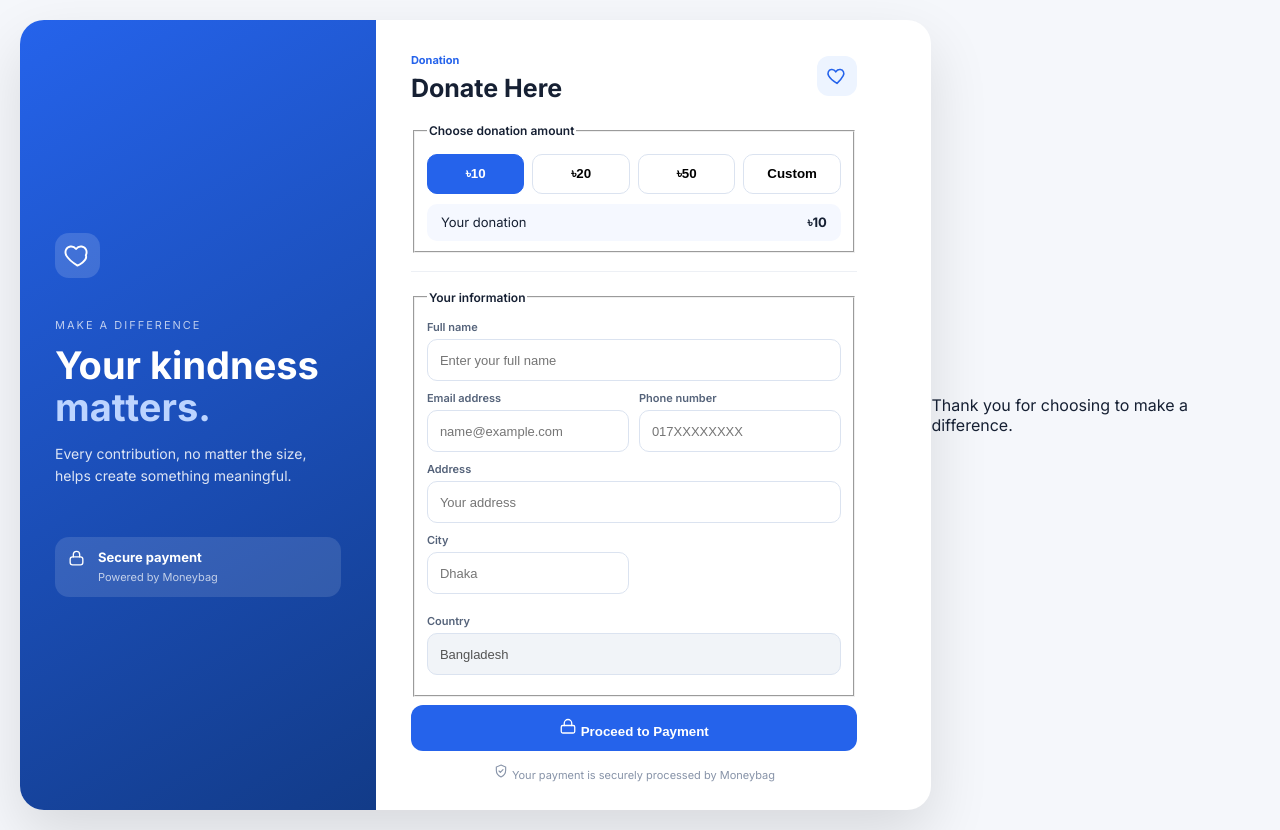
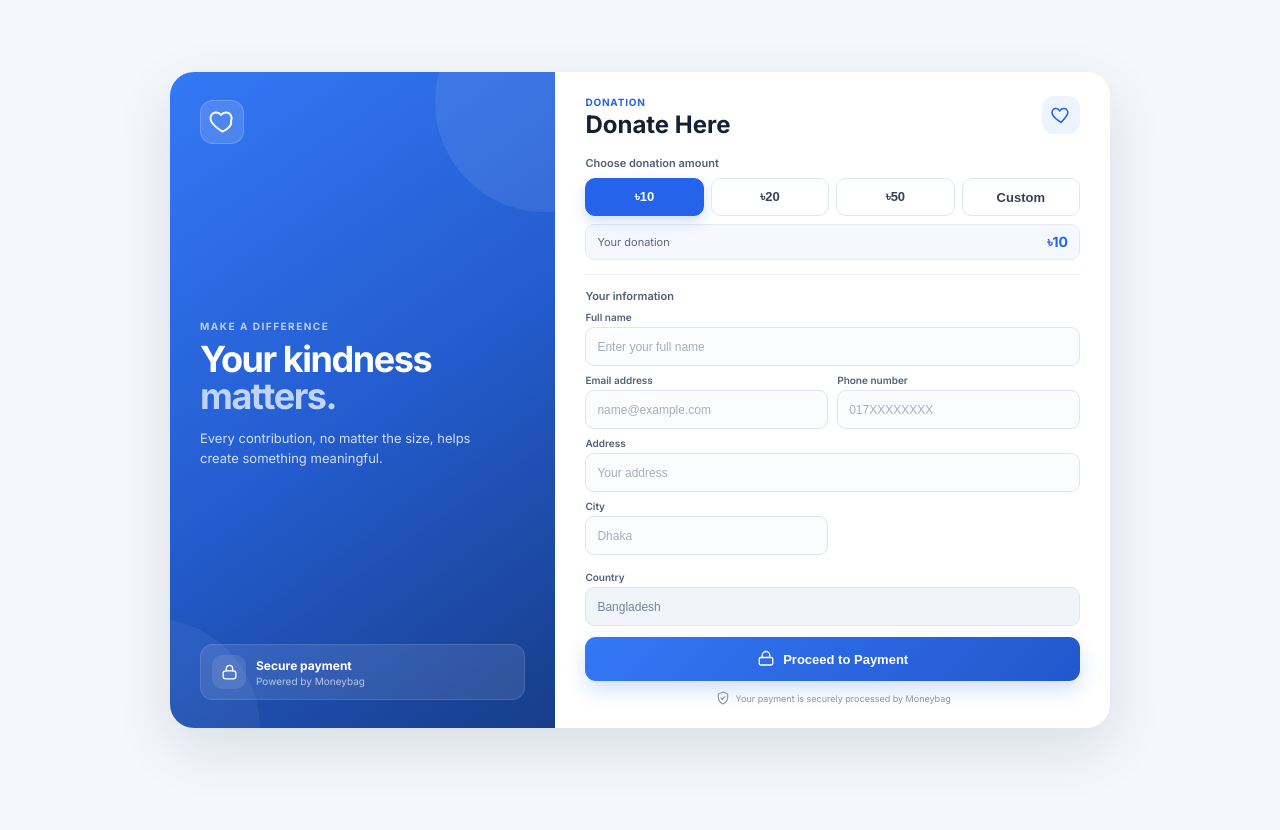
Before and after one commit to mdhasibulhasann/donation-website, a plain HTML site: page index.html in a window 1280 px wide. Both pictures are taken after a click on the radio button "৳10". After the commit the page ends 800 px from the top, so only its background shows below. Drawn offline with Linux system fonts and the light colour scheme.

Commit message:
Update style.css

```diff
--- a/style.css
+++ b/style.css
@@ -2,352 +2,567 @@
   box-sizing:border-box;
 }
 
+html,
 body{
   margin:0;
-  min-height:100vh;
-  background:#f5f7fb;
+  width:100%;
+  min-height:100%;
   font-family:'Inter',sans-serif;
-  color:#162033;
+  background:#f4f7fb;
+  color:#172033;
 }
 
+body{
+  overflow-x:hidden;
+}
 
 .page{
+  width:100%;
   min-height:100vh;
   display:flex;
+  flex-direction:column;
+  align-items:center;
   justify-content:center;
-  align-items:center;
-  padding:20px;
+  padding:12px 18px;
 }
 
-
 .donation-shell{
-  width:950px;
-  max-width:100%;
+  width:min(940px,100%);
+  min-height:610px;
   display:grid;
-  grid-template-columns:0.9fr 1.1fr;
-  background:white;
+  grid-template-columns:.82fr 1.18fr;
+  background:#fff;
   border-radius:24px;
   overflow:hidden;
-  box-shadow:0 25px 60px rgba(0,0,0,.12);
+  box-shadow:0 20px 55px rgba(26,47,84,.12);
 }
 
-
-/* LEFT */
+/* LEFT SIDE */
 
 .donation-info{
-  background:linear-gradient(150deg,#2563eb,#123b88);
-  color:white;
-  padding:35px;
+  position:relative;
+  padding:28px 30px;
   display:flex;
   flex-direction:column;
-  justify-content:center;
+  justify-content:space-between;
+  background:
+    linear-gradient(145deg,#3478f6 0%,#245dd0 50%,#173d89 100%);
+  color:#fff;
+  overflow:hidden;
 }
 
+.donation-info::before{
+  content:"";
+  position:absolute;
+  width:220px;
+  height:220px;
+  border-radius:50%;
+  right:-100px;
+  top:-80px;
+  background:rgba(255,255,255,.08);
+}
+
+.donation-info::after{
+  content:"";
+  position:absolute;
+  width:220px;
+  height:220px;
+  border-radius:50%;
+  left:-130px;
+  bottom:-110px;
+  background:rgba(255,255,255,.05);
+}
 
 .brand-icon{
-  width:45px;
-  height:45px;
-  border-radius:14px;
-  background:rgba(255,255,255,.15);
+  position:relative;
+  z-index:1;
+  width:44px;
+  height:44px;
   display:flex;
+  align-items:center;
   justify-content:center;
-  align-items:center;
+  border-radius:13px;
+  background:rgba(255,255,255,.14);
+  border:1px solid rgba(255,255,255,.18);
 }
 
-
 .info-content{
-  margin:35px 0;
+  position:relative;
+  z-index:1;
+  margin:20px 0;
 }
 
-
 .eyebrow{
-  font-size:11px;
-  letter-spacing:2px;
-  opacity:.7;
+  display:block;
+  margin-bottom:9px;
+  font-size:10px;
+  font-weight:700;
+  letter-spacing:.15em;
+  color:rgba(255,255,255,.68);
 }
 
-
 .info-content h1{
-  font-size:38px;
-  line-height:1.1;
-  margin:12px 0;
+  margin:0 0 12px;
+  font-size:36px;
+  line-height:1.05;
+  letter-spacing:-.04em;
 }
 
-
 .info-content h1 span{
-  color:#bcd4ff;
+  display:block;
+  color:#bfd5ff;
 }
 
-
 .info-content p{
-  font-size:14px;
-  line-height:1.6;
-  opacity:.85;
+  max-width:290px;
+  margin:0;
+  font-size:13px;
+  line-height:1.55;
+  color:rgba(255,255,255,.8);
 }
 
-
 .secure-box{
+  position:relative;
+  z-index:1;
   display:flex;
-  gap:12px;
-  padding:12px;
-  border-radius:14px;
-  background:rgba(255,255,255,.12);
+  align-items:center;
+  gap:10px;
+  padding:10px 11px;
+  border-radius:13px;
+  background:rgba(255,255,255,.1);
+  border:1px solid rgba(255,255,255,.12);
 }
 
+.secure-icon{
+  width:34px;
+  height:34px;
+  display:flex;
+  align-items:center;
+  justify-content:center;
+  border-radius:10px;
+  background:rgba(255,255,255,.1);
+}
 
 .secure-box strong{
   display:block;
-  font-size:13px;
+  font-size:12px;
 }
 
-
 .secure-box span{
-  font-size:11px;
-  opacity:.7;
+  display:block;
+  margin-top:2px;
+  font-size:10px;
+  color:rgba(255,255,255,.65);
 }
 
-
-/* RIGHT CARD */
+/* RIGHT SIDE */
 
 .donation-card{
-  padding:28px 35px;
+  padding:24px 30px 22px;
+  background:#fff;
 }
-
 
 .card-header{
   display:flex;
   justify-content:space-between;
-  align-items:center;
-  margin-bottom:20px;
+  align-items:flex-start;
+  margin-bottom:18px;
 }
 
-
 .card-label{
+  display:block;
+  margin-bottom:4px;
+  font-size:10px;
+  font-weight:700;
+  letter-spacing:.08em;
+  text-transform:uppercase;
   color:#2563eb;
-  font-size:11px;
-  font-weight:700;
 }
 
-
 .card-header h2{
-  margin:5px 0 0;
-  font-size:25px;
+  margin:0;
+  font-size:24px;
+  line-height:1.1;
+  color:#142033;
 }
 
-
 .heart{
-  width:40px;
-  height:40px;
-  border-radius:12px;
-  background:#edf4ff;
-  color:#2563eb;
+  width:38px;
+  height:38px;
   display:flex;
   align-items:center;
   justify-content:center;
+  border-radius:12px;
+  color:#2563eb;
+  background:#edf4ff;
 }
 
+/* FIELDSET */
 
+.field-group{
+  margin:0;
+  padding:0;
+  border:0;
+}
+
+.field-group__label{
+  margin-bottom:8px;
+  padding:0;
+  font-size:11px;
+  font-weight:600;
+  color:#506079;
+}
 
 /* AMOUNT */
-
-.field-group__label{
-  font-size:12px;
-  font-weight:600;
-  margin-bottom:10px;
-}
-
 
 .amount-grid{
   display:grid;
   grid-template-columns:repeat(4,1fr);
-  gap:8px;
+  gap:7px;
 }
 
-
 .amount-btn{
-  height:40px;
+  height:38px;
+  border:1px solid #dfe6f0;
   border-radius:10px;
-  border:1px solid #dbe3f0;
-  background:white;
+  background:#fff;
+  color:#344158;
+  font-size:13px;
+  font-weight:600;
   cursor:pointer;
-  font-weight:600;
+  transition:.16s ease;
 }
 
-
-.amount-btn:hover,
-.amount-btn.is-selected{
-  background:#2563eb;
-  color:white;
-  border-color:#2563eb;
+.amount-btn:hover{
+  border-color:#9bbdff;
+  background:#f7faff;
 }
 
+.amount-btn.is-selected{
+  border-color:#2563eb;
+  background:#2563eb;
+  color:#fff;
+  box-shadow:0 6px 14px rgba(37,99,235,.2);
+}
 
-.amount-preview{
-  margin-top:10px;
-  padding:10px 14px;
+.custom-amount{
+  margin-top:8px;
+}
+
+.custom-amount__field{
+  height:40px;
+  display:flex;
+  align-items:center;
+  padding:0 12px;
+  border:1px solid #dfe6f0;
   border-radius:10px;
-  background:#f5f8ff;
-  display:flex;
-  justify-content:space-between;
+  background:#fafcff;
+}
+
+.custom-amount__symbol{
+  margin-right:6px;
+  color:#2563eb;
+  font-weight:700;
+}
+
+.custom-amount__field input{
+  width:100%;
+  border:0;
+  outline:0;
+  background:transparent;
   font-size:13px;
 }
 
+.amount-preview{
+  margin-top:8px;
+  padding:8px 11px;
+  display:flex;
+  justify-content:space-between;
+  align-items:center;
+  border-radius:9px;
+  background:#f5f8ff;
+  border:1px solid #e3eaf6;
+  font-size:11px;
+  color:#59687d;
+}
+
+.amount-preview strong{
+  color:#2563eb;
+  font-size:14px;
+}
 
 .divider{
-  margin:18px 0;
   height:1px;
+  margin:14px 0;
   background:#edf0f5;
 }
 
-
-
-/* INPUT */
+/* INPUTS */
 
 .input-row{
-  margin-bottom:10px;
+  margin-bottom:8px;
 }
-
 
 .input-row--two{
   display:grid;
   grid-template-columns:1fr 1fr;
-  gap:10px;
+  gap:9px;
 }
-
 
 .input{
   display:flex;
   flex-direction:column;
-  gap:5px;
+  gap:4px;
 }
 
-
 .input__label{
-  font-size:11px;
+  font-size:10px;
   font-weight:600;
-  color:#55637a;
+  color:#536178;
 }
 
-
 .input input{
-  height:42px;
-  border-radius:10px;
-  border:1px solid #dbe3f0;
-  padding:0 12px;
+  width:100%;
+  height:39px;
+  padding:0 11px;
+  border:1px solid #dfe6f0;
+  border-radius:9px;
   outline:none;
-  font-size:13px;
+  background:#fbfcfe;
+  color:#172033;
+  font-size:12px;
+  transition:.16s ease;
 }
 
+.input input::placeholder{
+  color:#a5afbe;
+}
 
 .input input:focus{
-  border-color:#2563eb;
-  box-shadow:0 0 0 3px rgba(37,99,235,.1);
+  background:#fff;
+  border-color:#4d82f5;
+  box-shadow:0 0 0 3px rgba(37,99,235,.08);
 }
-
-
 
 .input--static input{
   background:#f1f4f8;
+  color:#77849a;
 }
 
+.error-text{
+  margin-top:2px;
+  font-size:9px;
+  color:#d9363e;
+}
 
+.form-status{
+  margin:3px 0 8px;
+  padding:8px 10px;
+  border-radius:8px;
+  font-size:10px;
+  line-height:1.4;
+}
 
 /* BUTTON */
 
 .submit-btn{
   width:100%;
-  height:46px;
-  margin-top:8px;
+  height:44px;
+  margin-top:3px;
+  display:flex;
+  align-items:center;
+  justify-content:center;
+  gap:8px;
   border:0;
-  border-radius:12px;
-  background:#2563eb;
-  color:white;
+  border-radius:11px;
+  background:linear-gradient(135deg,#3478f6,#2257cd);
+  color:#fff;
+  font-size:13px;
   font-weight:700;
   cursor:pointer;
+  box-shadow:0 9px 20px rgba(37,99,235,.2);
 }
 
-
-.submit-btn:hover{
-  background:#1d4ed8;
+.submit-btn:hover:not(:disabled){
+  filter:brightness(.98);
 }
 
+.submit-btn:disabled{
+  opacity:.75;
+  cursor:wait;
+}
 
+.submit-btn__spinner{
+  display:none;
+  width:15px;
+  height:15px;
+  border:2px solid rgba(255,255,255,.4);
+  border-top-color:#fff;
+  border-radius:50%;
+  animation:spin .7s linear infinite;
+}
+
+.submit-btn.is-loading .submit-btn__spinner{
+  display:block;
+}
+
+.submit-btn.is-loading .submit-btn__icon{
+  display:none;
+}
+
+@keyframes spin{
+  to{
+    transform:rotate(360deg);
+  }
+}
 
 .payment-note{
-  margin-top:12px;
+  margin-top:9px;
+  display:flex;
+  align-items:center;
+  justify-content:center;
+  gap:5px;
+  color:#8995a8;
+  font-size:9px;
   text-align:center;
-  font-size:11px;
-  color:#8793a8;
 }
 
+/* HIDE FOOTER TO SAVE HEIGHT */
 
-
-/* STATUS */
-
-.form-status{
-  padding:10px;
-  border-radius:10px;
-  font-size:12px;
-  background:#fff0f0;
-  color:#c62828;
+.footer-note{
+  display:none;
 }
 
+/* UTILITIES */
 
-/* ERROR */
-
-.error-text{
-  font-size:11px;
-  color:red;
+[hidden]{
+  display:none !important;
 }
 
+.visually-hidden{
+  position:absolute;
+  width:1px;
+  height:1px;
+  padding:0;
+  margin:-1px;
+  overflow:hidden;
+  clip:rect(0,0,0,0);
+  white-space:nowrap;
+  border:0;
+}
 
+/* 1366x768 / SMALL LAPTOP */
 
-/* MOBILE */
-
-@media(max-width:800px){
+@media (max-height:780px) and (min-width:801px){
 
   .page{
-    padding:0;
+    padding:8px 14px;
   }
 
-
   .donation-shell{
-    grid-template-columns:1fr;
-    border-radius:0;
+    min-height:0;
   }
 
-
   .donation-info{
-    padding:25px;
+    padding:22px 27px;
   }
 
-
   .info-content{
-    margin:20px 0;
+    margin:14px 0;
   }
-
 
   .info-content h1{
     font-size:32px;
   }
 
+  .donation-card{
+    padding:18px 27px 17px;
+  }
+
+  .card-header{
+    margin-bottom:12px;
+  }
+
+  .divider{
+    margin:10px 0;
+  }
+
+  .input-row{
+    margin-bottom:6px;
+  }
+
+  .input input{
+    height:36px;
+  }
+
+  .amount-btn{
+    height:35px;
+  }
+
+  .submit-btn{
+    height:41px;
+  }
+
+  .payment-note{
+    margin-top:6px;
+  }
+}
+
+/* TABLET / MOBILE */
+
+@media(max-width:800px){
+
+  .page{
+    min-height:100vh;
+    justify-content:flex-start;
+    padding:0;
+  }
+
+  .donation-shell{
+    width:100%;
+    min-height:100vh;
+    grid-template-columns:1fr;
+    border-radius:0;
+    box-shadow:none;
+  }
+
+  .donation-info{
+    padding:25px 22px;
+  }
+
+  .info-content{
+    margin:18px 0;
+  }
+
+  .info-content h1{
+    font-size:30px;
+  }
+
+  .info-content h1 span{
+    display:inline;
+  }
+
+  .secure-box{
+    max-width:280px;
+  }
 
   .donation-card{
-    padding:25px 20px;
+    padding:24px 20px 28px;
   }
-
 }
 
-
-@media(max-width:450px){
+@media(max-width:500px){
 
   .amount-grid{
     grid-template-columns:repeat(2,1fr);
   }
 
-
   .input-row--two{
     grid-template-columns:1fr;
   }
 
+  .input input{
+    height:44px;
+    font-size:16px;
+  }
 }
```
